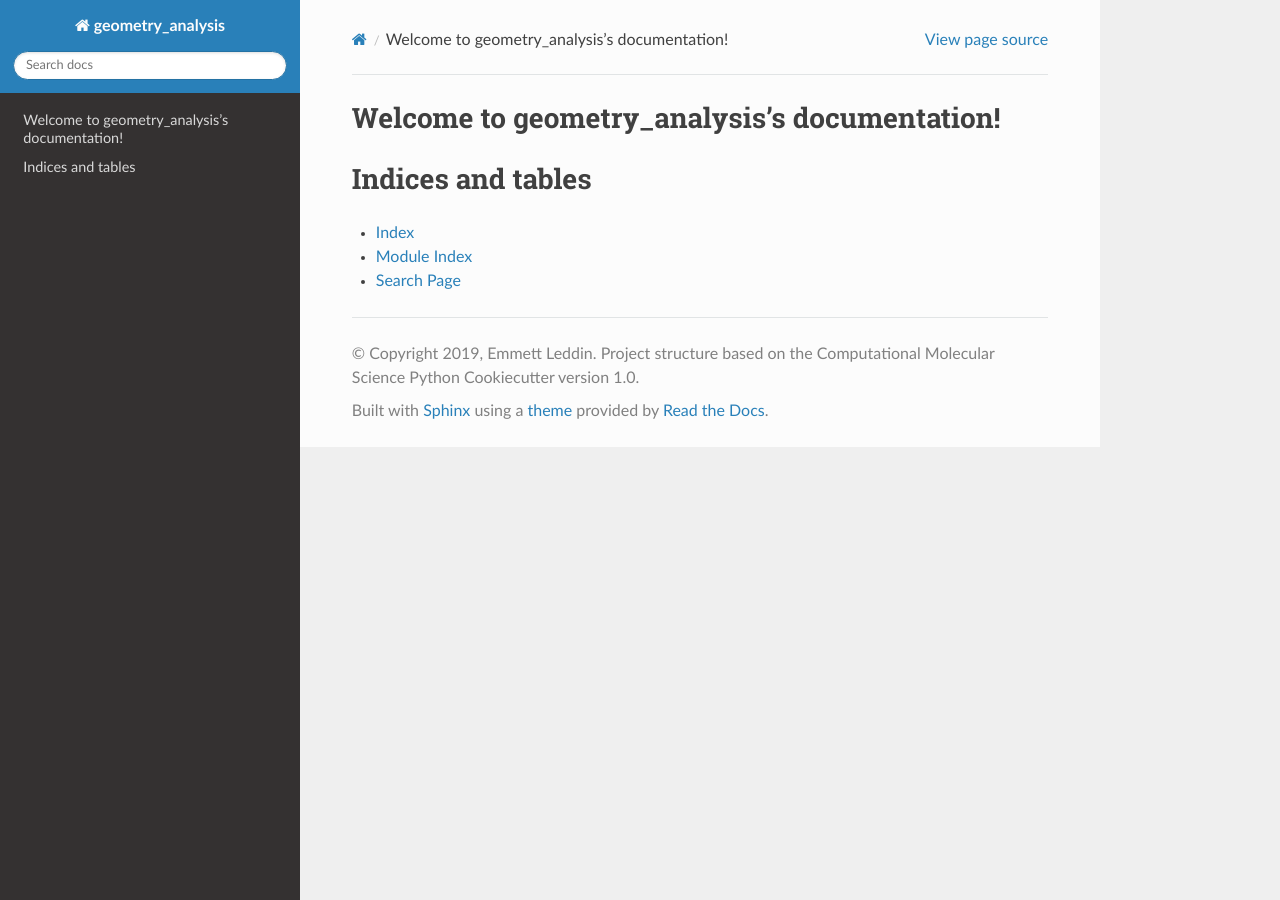
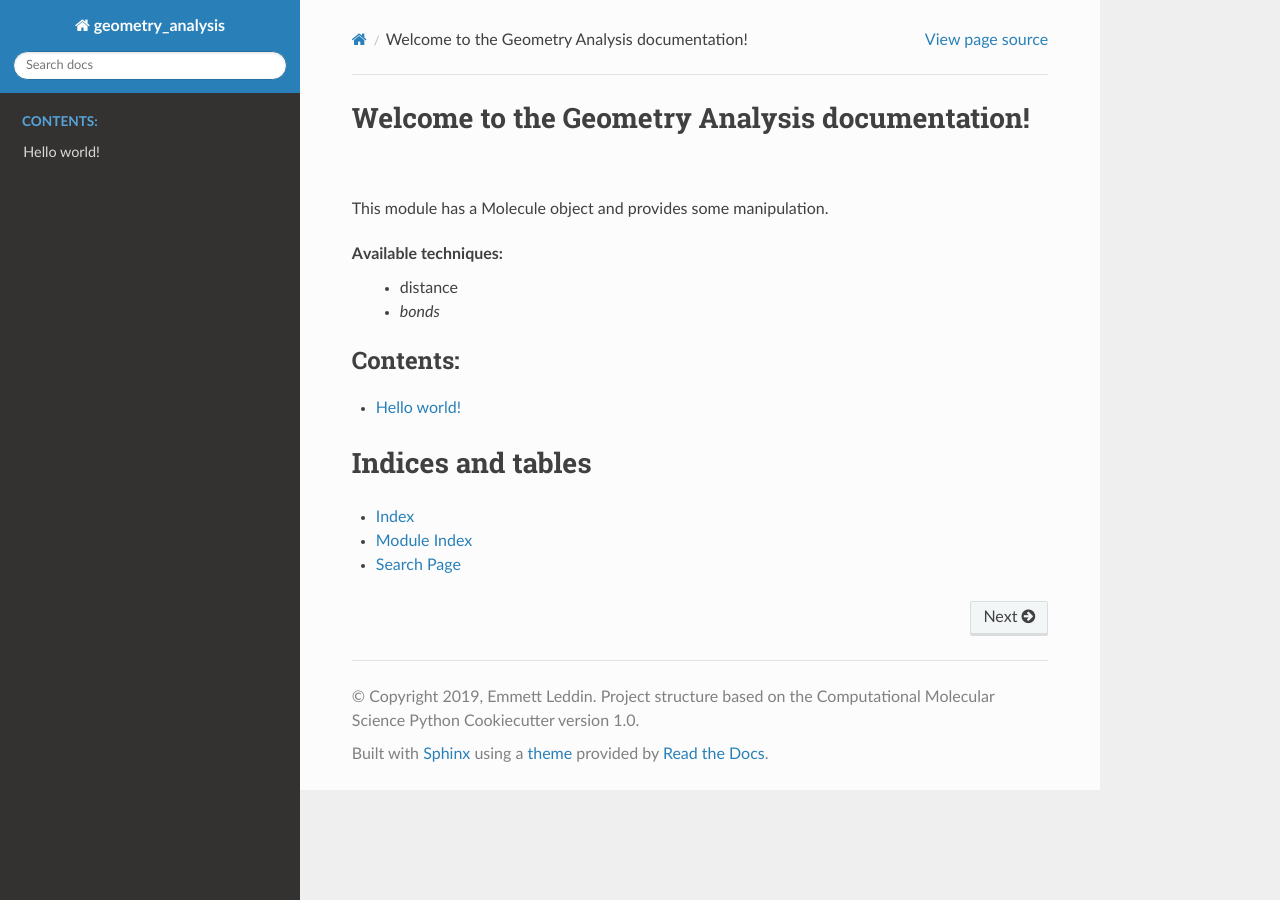
Before and after one commit to emleddin/sss_geometry_analysis, a Sphinx documentation site: the page built from docs/index.rst, in a window 1280 px wide. Built offline with Sphinx 7.4.7 and the Read the Docs theme 2.0.0, drawn with Linux system fonts in a browser that asks for light colours.

Commit message:
added text to index and something.rst

```diff
--- a/docs/index.rst
+++ b/docs/index.rst
@@ -3,13 +3,20 @@
    You can adapt this file completely to your liking, but it should at least
    contain the root `toctree` directive.
 
-Welcome to geometry_analysis's documentation!
+Welcome to the Geometry Analysis documentation!
 =========================================================
+
+This module has a Molecule object and provides some manipulation.
+
+Available techniques:
+ - distance
+ - *bonds*
 
 .. toctree::
    :maxdepth: 2
    :caption: Contents:
 
+   something
 
 
 Indices and tables
```
Also changed, not shown: docs/something.rst (added, +9 -0 lines).
